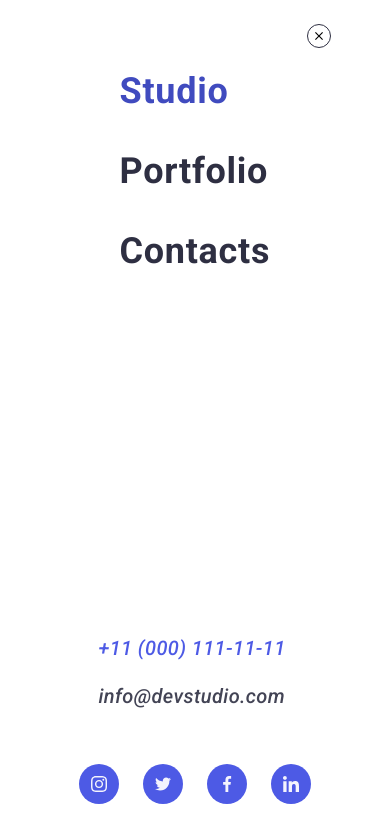
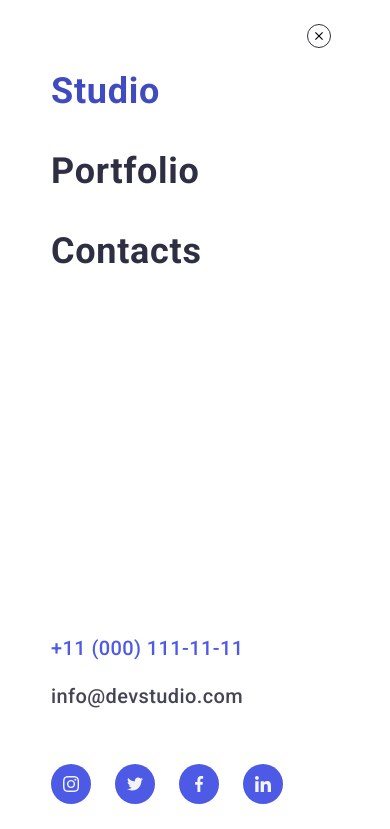
Before and after one commit to Ioanna-Melnychenko/goit-markup-hw-06, a plain HTML site: page index.html in a window 390 px wide. Shown: the top 829 px of the page. Drawn offline with nearby package versions, Linux system fonts and the light colour scheme.

Commit message:
correction mobil menu

```diff
--- a/css/styles.css
+++ b/css/styles.css
@@ -180,13 +180,14 @@ header .container {
     visibility: hidden;
     pointer-events: none;
 }
-.mobile-menu-container {
+.header .mobile-menu-container {
     position: relative;
     padding-top: 72px;
     padding-bottom: 40px;
     display: flex;
     flex-direction: column;
     height: 100%;
+    align-items: flex-start;
 
 
 }
@@ -212,6 +213,7 @@ header .container {
    .link {
     text-decoration: none;
     font-weight: 700;
+    font-style: normal;
     font-size: 36px;
     line-height: 1.11;
     letter-spacing: 0.02em;
```
